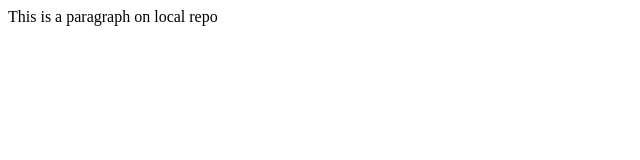
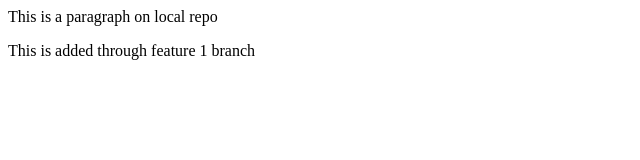
Before and after one commit to Sandip112345/Localrepo, a plain HTML site: page index.html in a window 1280 px wide. Shown: the whole page, without its empty margins (0-640 px from the left). Drawn offline with Linux system fonts and the light colour scheme.

Commit message:
Added new feature

```diff
--- a/index.html
+++ b/index.html
@@ -1 +1,2 @@
 <p>This is a paragraph on local repo</p>
+<p>This is added through feature 1 branch</p>
```
